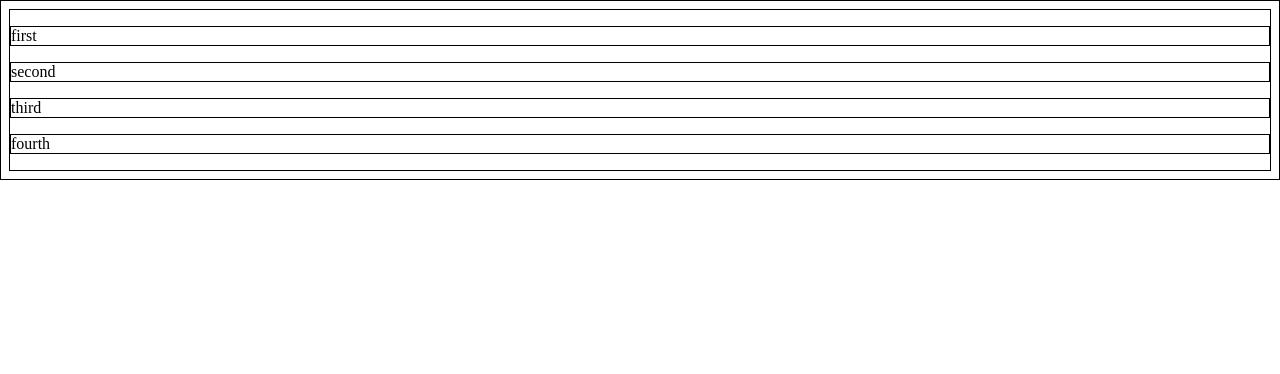
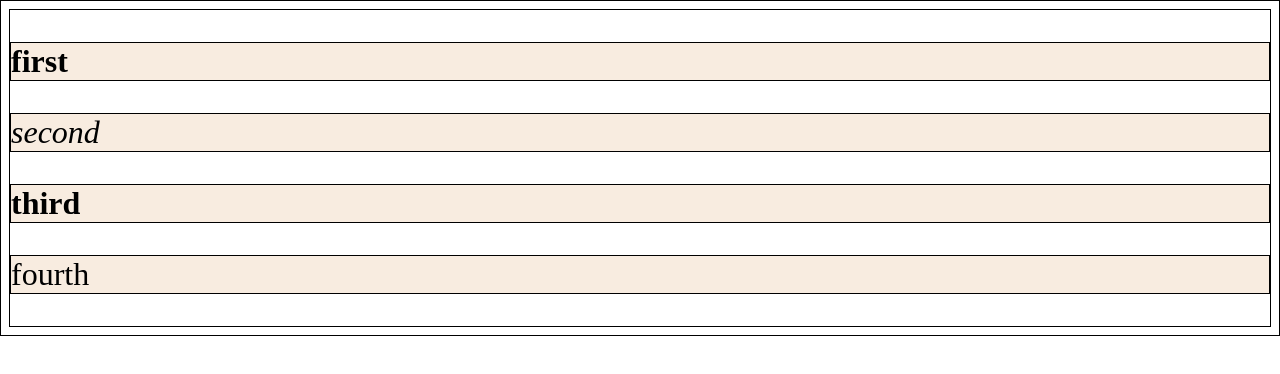
Before and after one commit to Lyzog/skola, a plain HTML site: page lektioner/lektion1/uppgift1/something.html in a window 1280 px wide. Drawn offline with Linux system fonts and the light colour scheme.

Commit message:
uppgift1 something ändringar

```diff
--- a/lektioner/lektion1/uppgift1/something.html
+++ b/lektioner/lektion1/uppgift1/something.html
@@ -5,7 +5,10 @@
   <title> title </title>
 
   <style>
-  *{border:1px solid black}
+  *{border:1px solid black;}
+  p {background-color: #f8ece0;font-size: 2em;}
+  .myclass{font-weight: bold;}
+  #myid{font-style: italic;}
   </style>
 </head>
 <body>
```
